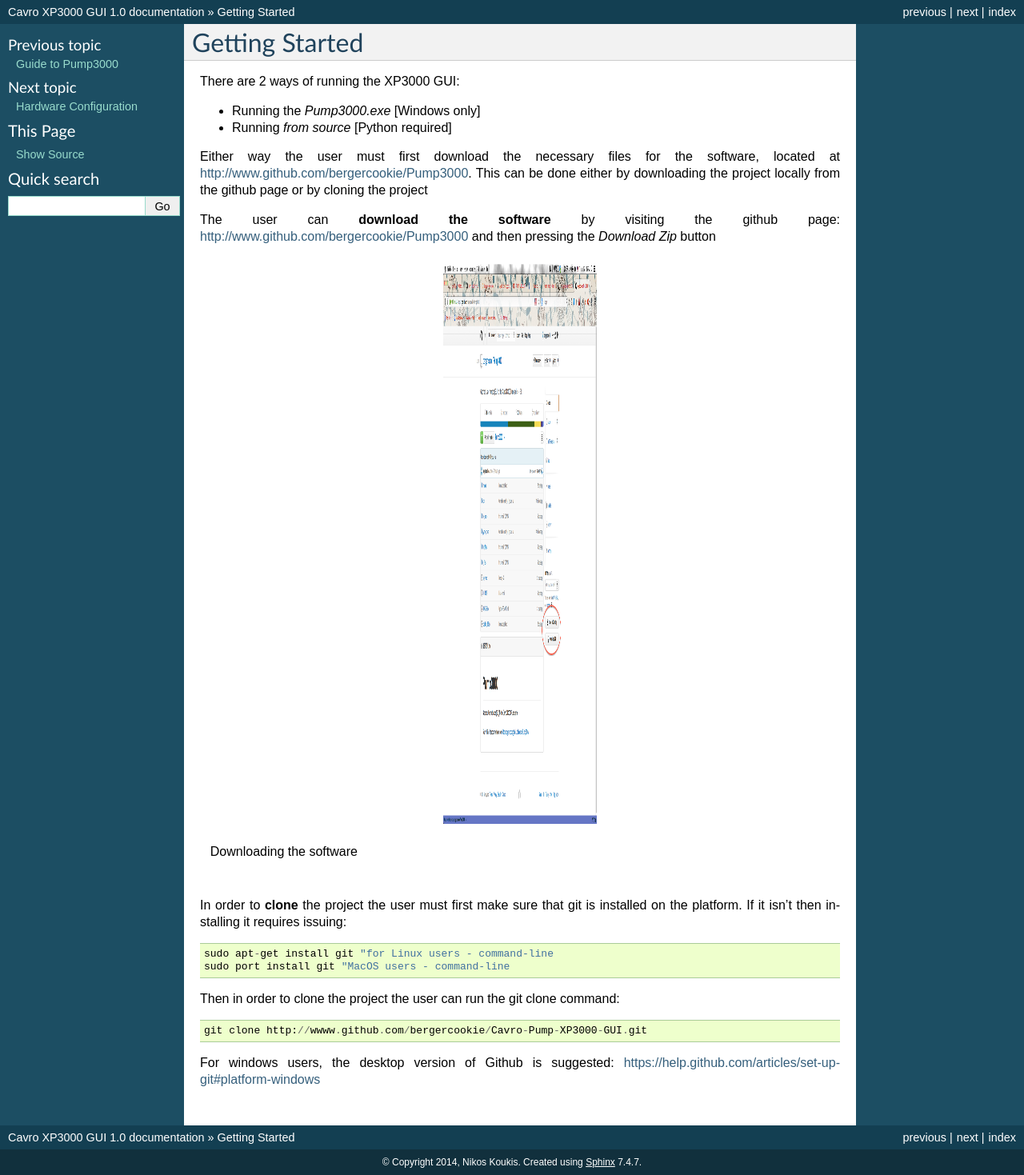
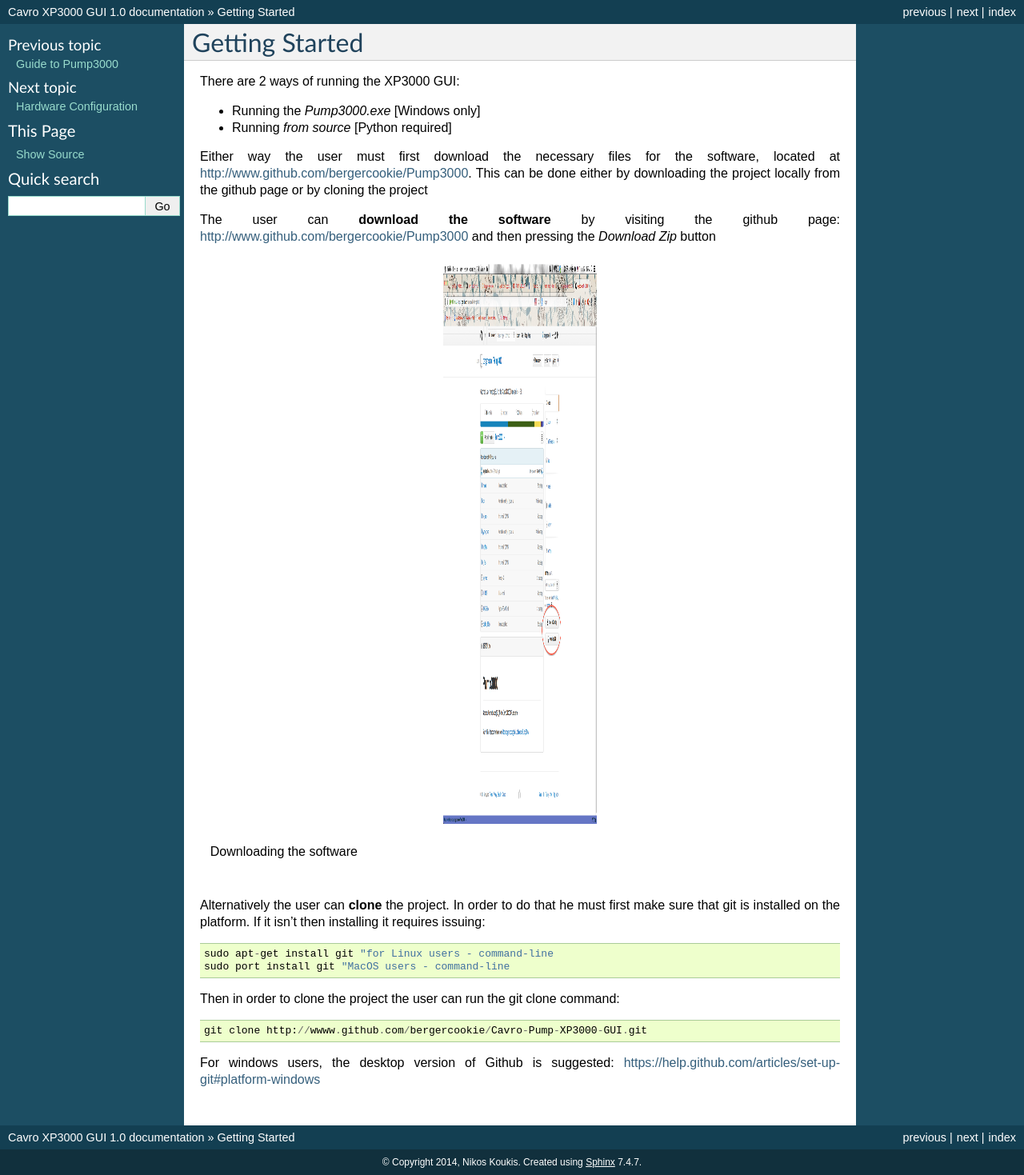
Before and after one commit to bergercookie/Pump3000, a Sphinx documentation site: the page built from docs/getting-started.rst, in a window 1280 px wide. Shown: the whole page at 80% size. Built offline with Sphinx 7.4.7, drawn with Linux system fonts in a browser that asks for light colours.

Commit message:
Uploaded first edition of online documentation

```diff
--- a/docs/getting-started.rst
+++ b/docs/getting-started.rst
@@ -25,7 +25,7 @@ the *Download Zip* button
 
    Downloading the software
 
-In order to **clone** the project the user must first make sure that git is installed
+Alternatively the user can **clone** the project. In order to do that he must first make sure that git is installed
 on the platform. If it isn't then installing it requires issuing::
 
     sudo apt-get install git "for Linux users - command-line
--- a/docs/index.rst
+++ b/docs/index.rst
@@ -10,6 +10,7 @@ Pump3000 is a GUI implementation for communicating with the Cavro XP3000 pump se
 It was implemented in Python with the use of PySide.
 This guide should provide a way of setting up the software on your computer and
 give you a first taste on how to use it efficiently.
+For the source code or the .exe file click `here <http://www.github.com/bergercookie/Pump3000>`_
 
 
 Contents:
--- a/docs/installation.rst
+++ b/docs/installation.rst
@@ -12,7 +12,7 @@ Running the .exe
 ************************
 
 *Running the executable* version of the project is as simple as running the Pump3000.exe
-located in the <location_to_project>/python_code/dist folder [#f1]_ .
+located in the <location_to_project>/python_code/dist folder [#f1]_ [#f2]_.
 
 .. figure::  ../Images/finding-exe.png
    :height: 7000px
@@ -192,3 +192,7 @@ From the main window you can navigate to a series of **other dialogs:**
 
 .. [#f1] You can make a shortcut to Pump.exe file but do not move it outside
          the dist folder as it depends on the dlls files located there
+
+.. [#f2] If the executable doesn't run correctly try installing the vcredist86.exe
+         (located at the root of the Pump3000 folder) and after the installation, rerun the .exe. If the
+         problem persists, `contact me <http://www.github.com/bergercookie>`_
```
Also changed, not shown: 12 other files.
